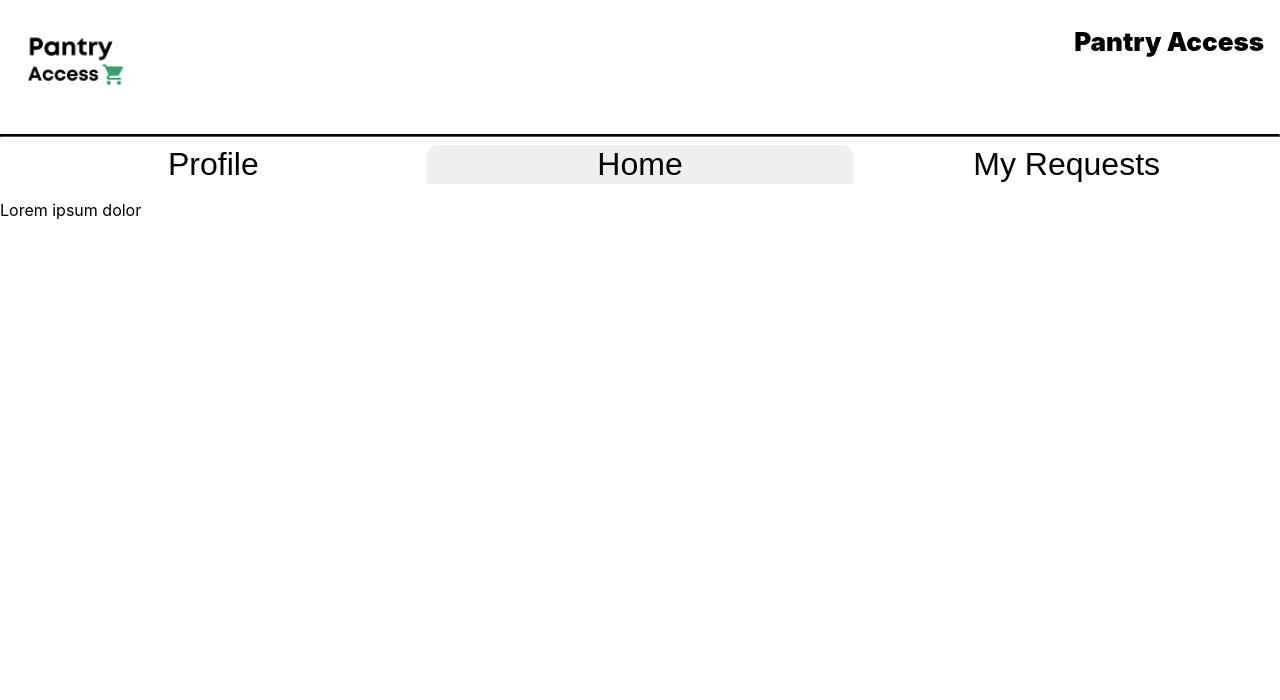
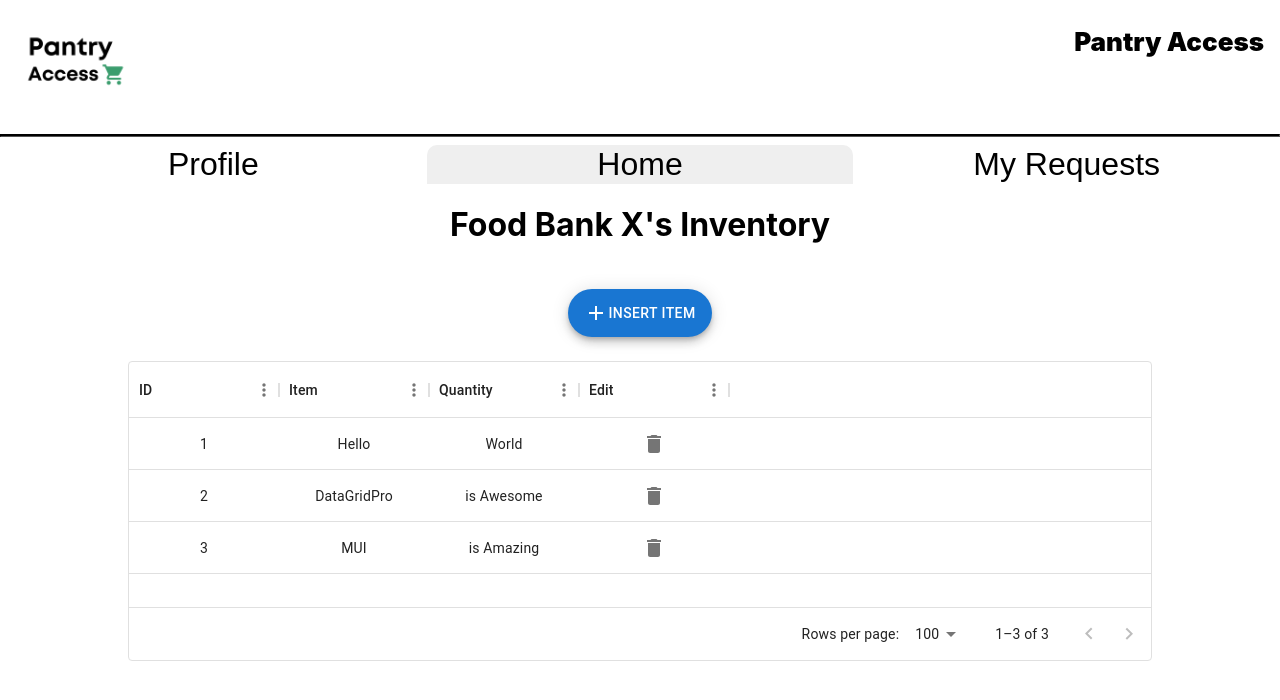
Before and after one commit to Pantry-Access-AFG/react-app, a React (Create React App) app: page / in a window 1280 px wide. Shown: the top 700 px of the page. Built offline with nearby package versions, Linux system fonts and the light colour scheme.

Commit message:
efoisjvnfo

```diff
--- a/src/App.js
+++ b/src/App.js
@@ -9,6 +9,7 @@ import FoodPantryProfile from "./FoodPantryProfile";
 import Request from "./components/Request"
 import Home from "./Home";
 
+
 function App() {
   return (
     <BrowserRouter>
@@ -16,9 +17,10 @@ function App() {
       <NavBar></NavBar>
 
       <Routes>
-        <Route path="/" element={<p>Lorem ipsum dolor</p>}/>
+        <Route path="/" element={<Home></Home>}/>
         <Route path="/profile"index element={<FoodPantryProfile></FoodPantryProfile>}/>
         <Route path="/myrequests" element={<Request></Request>} />
+        <Route path="/login" element={<Login></Login>} />
       </Routes>
     </BrowserRouter>
   );
```
Also changed, not shown: 1 other file (tests, documents, lock files or other folders).
